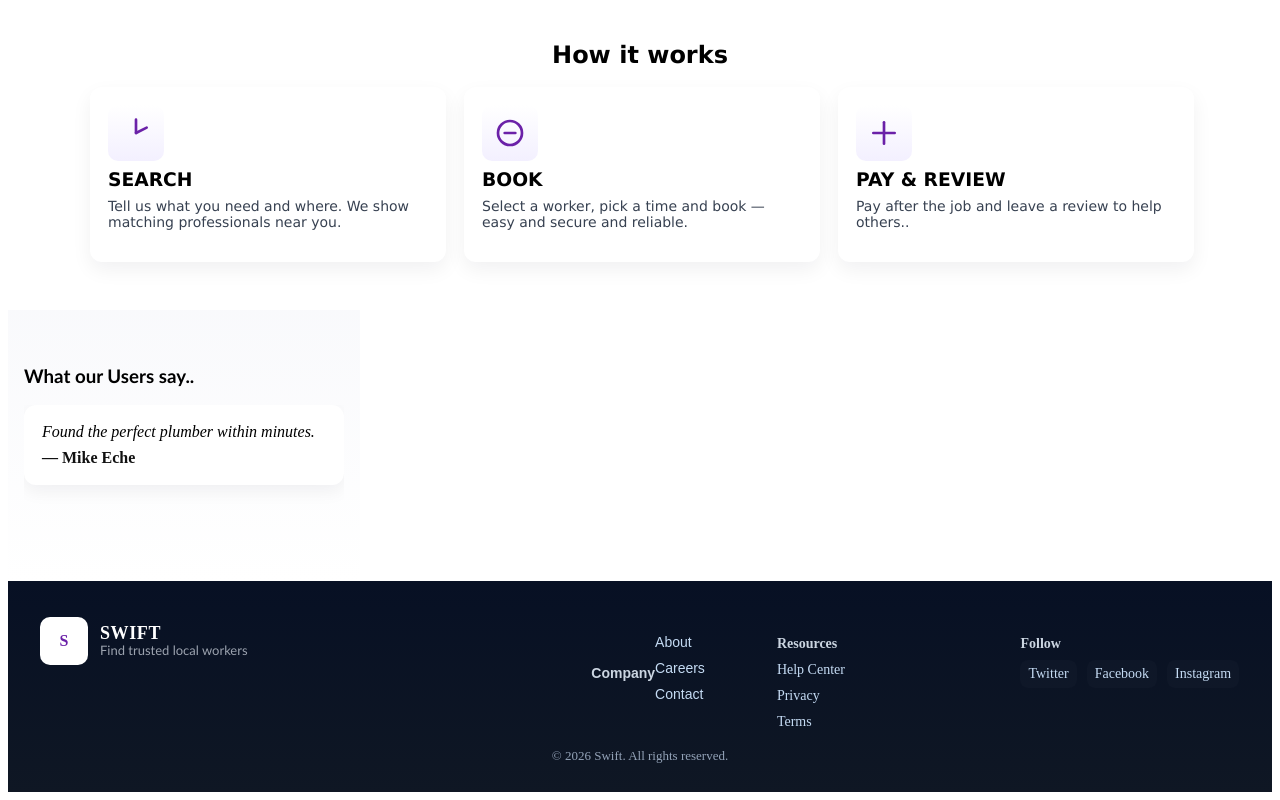
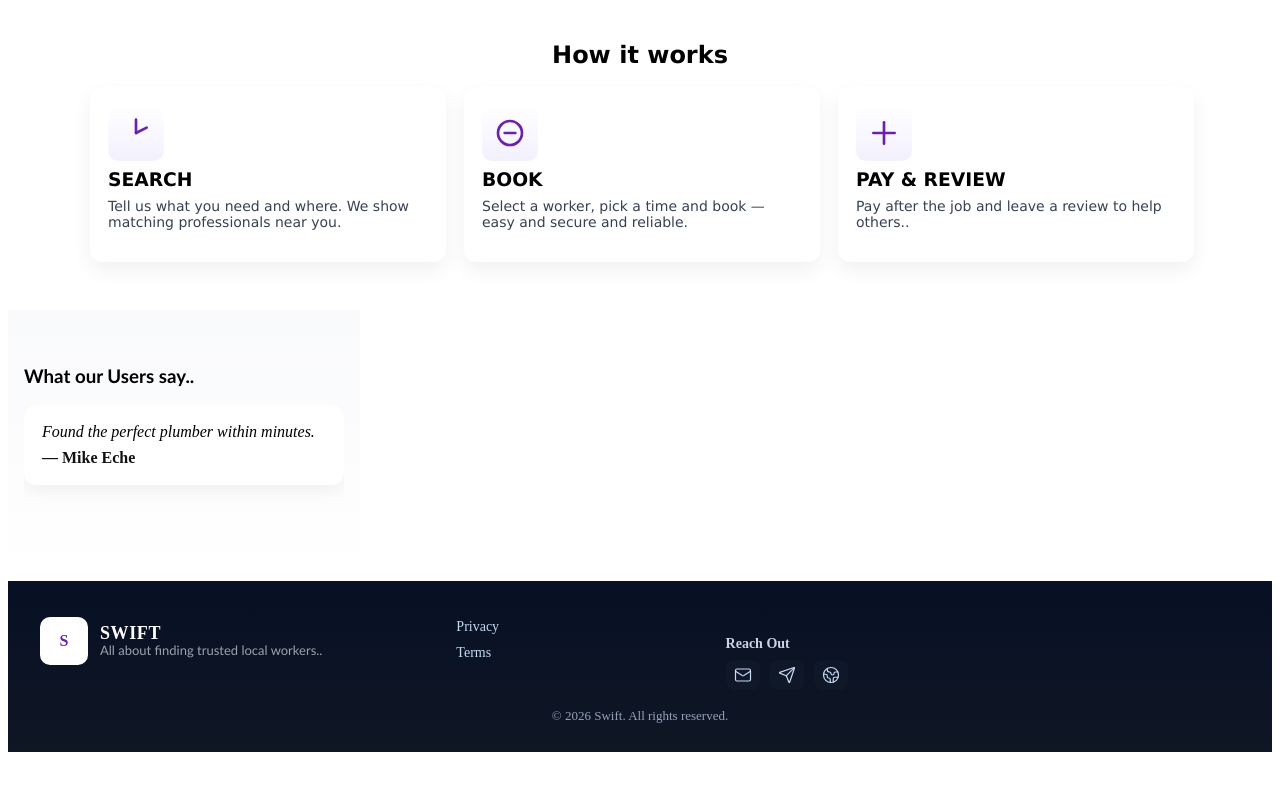
Before and after one commit to NovisticTechBoy/Swift2.0, a React (Vite) app: page / in a window 1280 px wide. Shown: the part 892-1692 px from the top of the page. After the commit the page ends 1652 px from the top, so only its background shows below. Built offline with nearby package versions, Linux system fonts and the light colour scheme.

Commit message:
Update footer with new icons and text changes

```diff
--- a/src/App.jsx
+++ b/src/App.jsx
@@ -1,4 +1,4 @@
-import { Contact, Search } from 'lucide-react';
+import { Contact, Search, Mail, Send, Globe2 } from 'lucide-react'
 import Navbar from './components/Navbar.jsx'
 import { Routes, Route } from "react-router-dom"
 import Signup from './components/Signup.jsx'
@@ -48,34 +48,26 @@ function Home() {
             <div className="footer-logo">S</div>
             <div>
               <div className="footer-title">SWIFT</div>
-              <div className="footer-tag">Find trusted local workers</div>
+              <div className="footer-tag">All about finding trusted local workers..</div>
             </div>
           </div>
 
-          <nav className="footer-col">
-            <h4>Company</h4>
-            <ul>
-              <li><a href="/about-us">About</a></li>
-              <li><a href="/careers">Careers</a></li>
-              <li><a href="/contact-us">Contact</a></li>
-            </ul>
-          </nav>
+
 
           <div className="footer-col">
-            <h4>Resources</h4>
+
             <ul>
-              <li><a href="/help">Help Center</a></li>
               <li><a href="/privacy">Privacy</a></li>
               <li><a href="/terms">Terms</a></li>
             </ul>
           </div>
 
           <div className="footer-col">
-            <h4>Follow</h4>
+            <h4>Reach Out</h4>
             <div className="socials">
-              <a aria-label="Twitter" href="#">Twitter</a>
-              <a aria-label="Facebook" href="#">Facebook</a>
-              <a aria-label="Instagram" href="#">Instagram</a>
+              <a className="social-link" aria-label="Email" href="#"><Mail /></a>
+              <a className="social-link" aria-label="Send" href="#"><Send /></a>
+              <a className="social-link" aria-label="Visit" href="#"><Globe2 /></a>
             </div>
           </div>
         </div>
```
